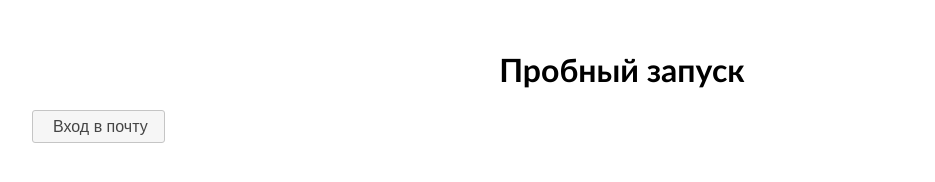
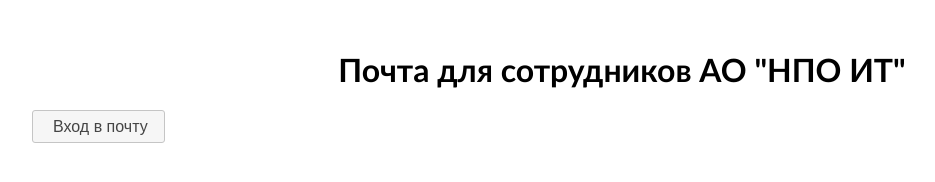
Before and after one commit to cbin/cbin.github.io, a plain HTML site: page index.html in a window 1280 px wide. Shown: the whole page, without its empty margins (18-953 px from the left). Drawn offline with Linux system fonts and the light colour scheme.

Commit message:
Исправление текста

```diff
--- a/index.html
+++ b/index.html
@@ -1,7 +1,7 @@
 <!DOCTYPE html>
 <html>
     <head>
-        <title> Проба!!!</title>
+        <title> Почта сотрудников НПО ИТ</title>
         <link type="text/css" href="jquery-ui.css" rel="stylesheet" />
 		<style>
 	body{
@@ -51,7 +51,7 @@
     <body>
 
 
-      <div class="label" id="d">  <center><h1>Пробный запуск</h1>
+      <div class="label" id="d">  <center><h1>Почта для сотрудников АО "НПО ИТ"</h1>
       </center></div>
 
        <!-- <h2 class="demoHeaders">Dialog</h2> -->
```
